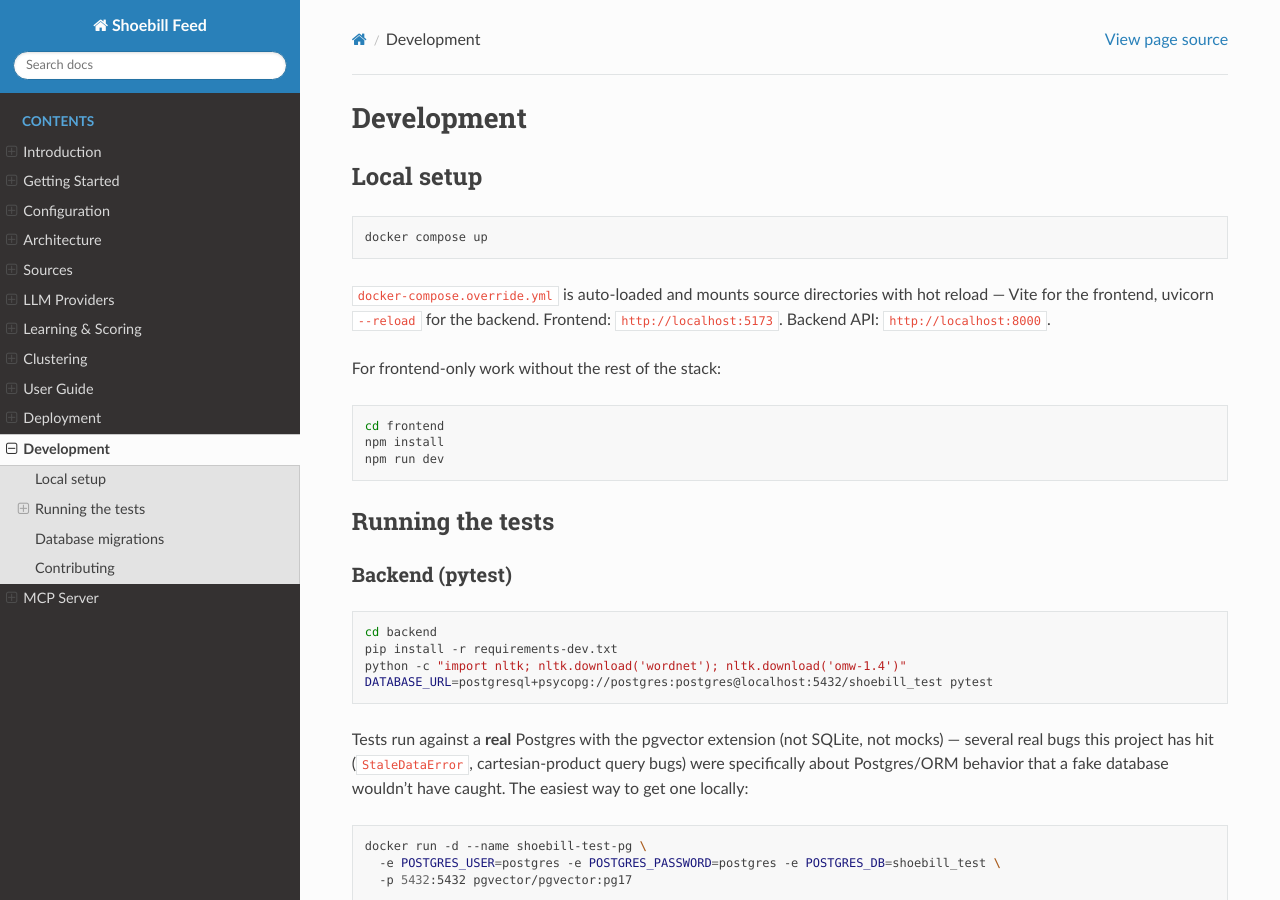
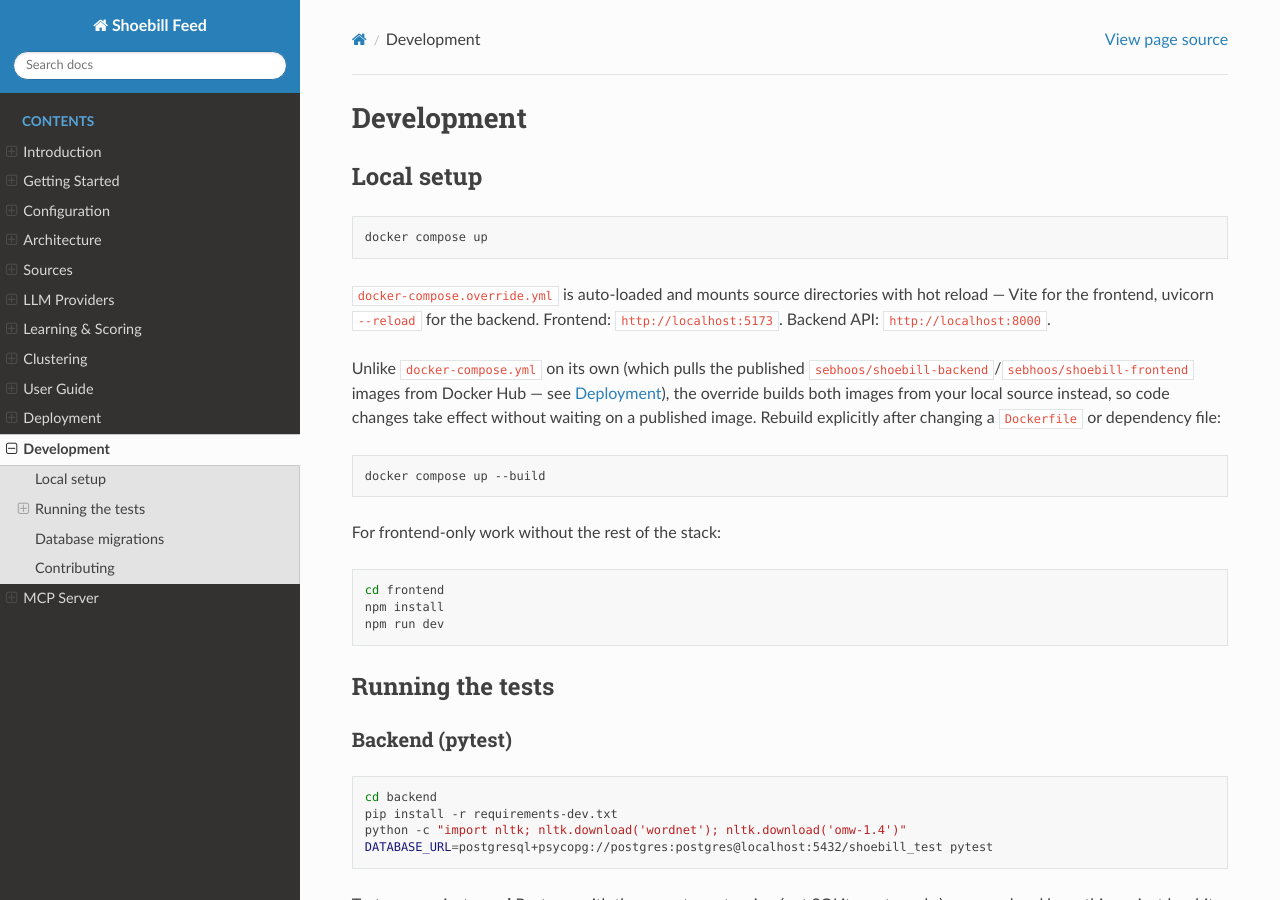
Before and after one commit to ShoebillFeed/ShoebillFeed, a Sphinx documentation site: the page built from docs/development.md, in a window 1280 px wide and 900 px high. Built offline with Sphinx 7.4.7 and the Read the Docs theme 3.1.0, drawn with Linux system fonts in a browser that asks for light colours.

Commit message:
Note that docker-compose.override.yml builds from source, unlike production
Co-Authored-By: Claude Sonnet 5 <noreply@anthropic.com>
Claude-Session: https://claude.ai/code/session_01PNDcBG9YScGzEA79pXTubS

````diff
--- a/docs/development.md
+++ b/docs/development.md
@@ -10,6 +10,17 @@ docker compose up
 with hot reload — Vite for the frontend, uvicorn `--reload` for the
 backend. Frontend: `http://localhost:5173`. Backend API:
 `http://localhost:8000`.
+
+Unlike `docker-compose.yml` on its own (which pulls the published
+`sebhoos/shoebill-backend`/`sebhoos/shoebill-frontend` images from Docker
+Hub — see {doc}`deployment`), the override builds both images from your
+local source instead, so code changes take effect without waiting on a
+published image. Rebuild explicitly after changing a `Dockerfile` or
+dependency file:
+
+```bash
+docker compose up --build
+```
 
 For frontend-only work without the rest of the stack:
 
````
